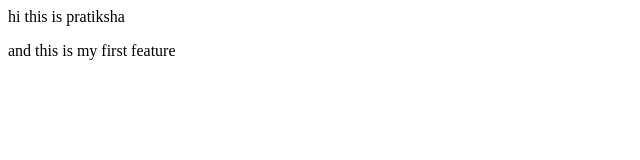
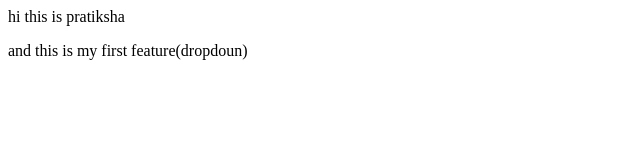
Before and after one commit to pratiksha140/git-demo, a plain HTML site: page index.html in a window 1280 px wide. Shown: the full height of the page, 0-640 px from the left. Drawn offline with Linux system fonts and the light colour scheme.

Commit message:
add dropdoun

```diff
--- a/index.html
+++ b/index.html
@@ -1,2 +1,2 @@
 <p>hi this is pratiksha</p>
-<p>and this is my first feature</p>
+<p>and this is my first feature(dropdoun)</p>
```
